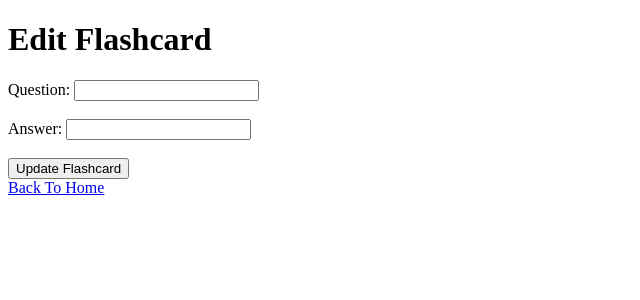
After one commit to ia1935/Flashcard-App, a Flask app: template templates/edit_flashcard.html in a window 1280 px wide. The commit adds this page. Shown: the top 300 px of the page, without its empty margins (0-640 px from the left). Run offline with Flask 3, Linux system fonts and the light colour scheme; the template is opened without the code that fills it, so the values that code supplies are empty.

Commit message:
adding edit feature

```diff
--- a/app.py
+++ b/app.py
@@ -35,6 +35,36 @@ def add_flashcard():
     return render_template('add_flashcard.html')
 
 
+#route to edit flashcard
+@app.route('/edit/<int:card_id>',methods=['GET','POST'])
+def edit_flashcard(card_id):
+
+    #connect to db
+    conn = get_db_connection()
+
+    #get the data matching the card_id
+    flashcard = conn.execute('select * from flashcards where id=?',(card_id,)).fetchone()
+
+    #no flashcard found handling
+    if flashcard is None:
+        return "Flashcard not found", 404
+
+    #store edit info from dropdown
+    if request.method == 'POST':
+        updated_question = request.form['question']
+        updated_answer = request.form['answer']
+
+        #execute command to enter new values question, answer in the id location
+        conn.execute('update flashcards set question = ?, answer = ? where id = ?',
+                     (updated_question, updated_answer, card_id))
+        conn.commit()
+        conn.close()
+        return redirect(url_for('index')) #return to homepage after updating
+
+    conn.close()
+    return render_template('edit_flashcard.html', flashcard=flashcard)
+
+
 @app.route('/delete/<int:card_id>')
 def delete_flashcard(card_id):
     conn = get_db_connection()
--- /dev/null
+++ b/templates/edit_flashcard.html
@@ -0,0 +1,30 @@
+<!DOCTYPE html>
+<html lang="en">
+<head>
+    <meta charset ="UTF-8">
+    <meta name="viewport" content="width=device-width ,initial-scale=1.0">
+    <link rel="stylesheet" href="{{url_for('static',filename='style.css')}}">
+    <title>Edit Flashcard</title>
+</head>
+<body>
+    <h1>Edit Flashcard</h1>
+    <!-- making method that will let user submit form that will sent to backend (flask) for processing -->
+    <form method="POST">
+        <label for="question">Question:</label>
+        <input type="text" id="question" name="question" value="{{flashcard['question']}}" required>
+        <br><br>
+        <label for="answer">Answer:</label>
+        <input type="text" id="answer" name="answer" value="{{flashcard['answer']}}" required>
+        <br><br>
+        <button type="submit">Update Flashcard</button>
+    </form>
+    <a href="{{url_for('index')}}">Back To Home</a>
+</body>
+
+
+
+
+
+
+
+</html>
--- a/templates/index.html
+++ b/templates/index.html
@@ -12,7 +12,7 @@
     <div class = "flashcards-container">
         {% for flashcard in flashcards%}
         <div class = "flashcard" onclick = "toggleAnswer(this)">
-            <div class="question">{{ flashcard['question'] }}</div>
+            <div class="question"><a href="{{url_for('edit_flashcard',card_id=flashcard['id'])}}">{{ flashcard['question'] }}</a></div>
             <div class="answer" style="display: none;">Answer: {{ flashcard['answer'] }}</div>
 
         </div>
```
